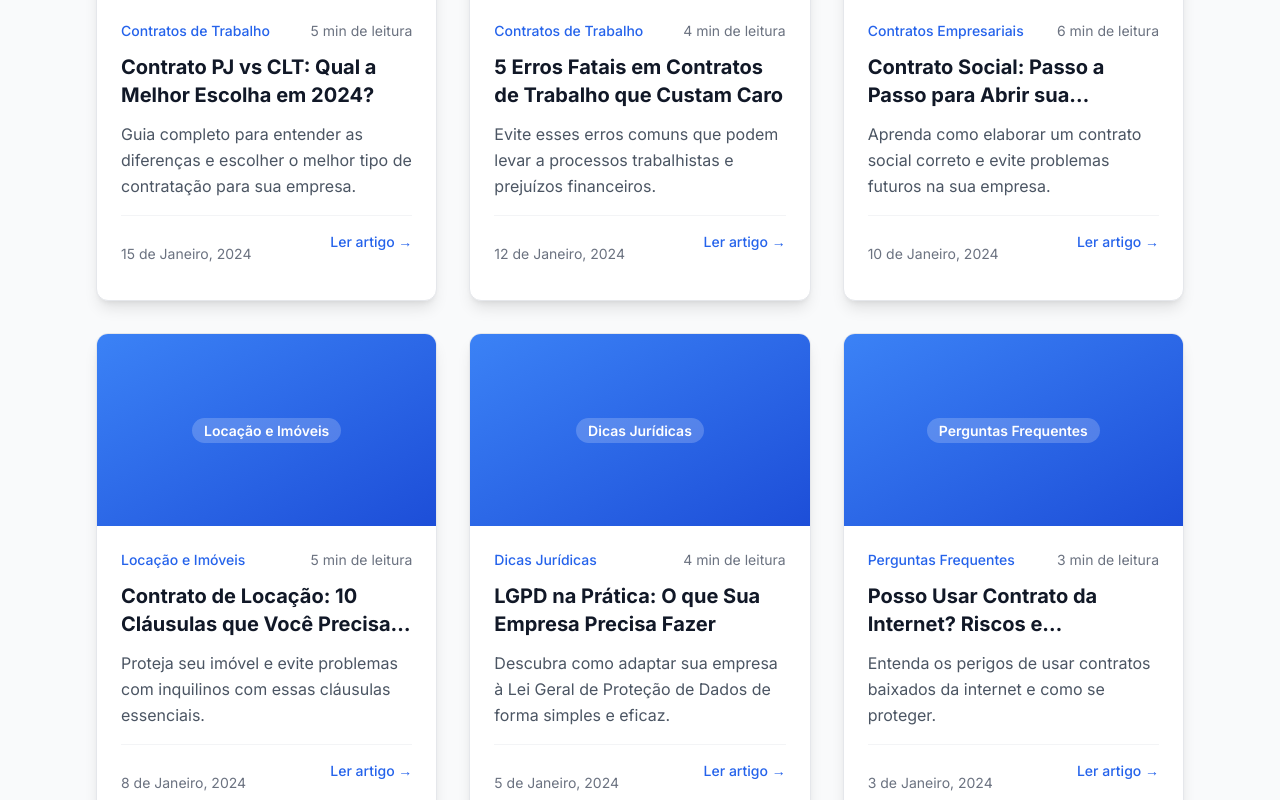
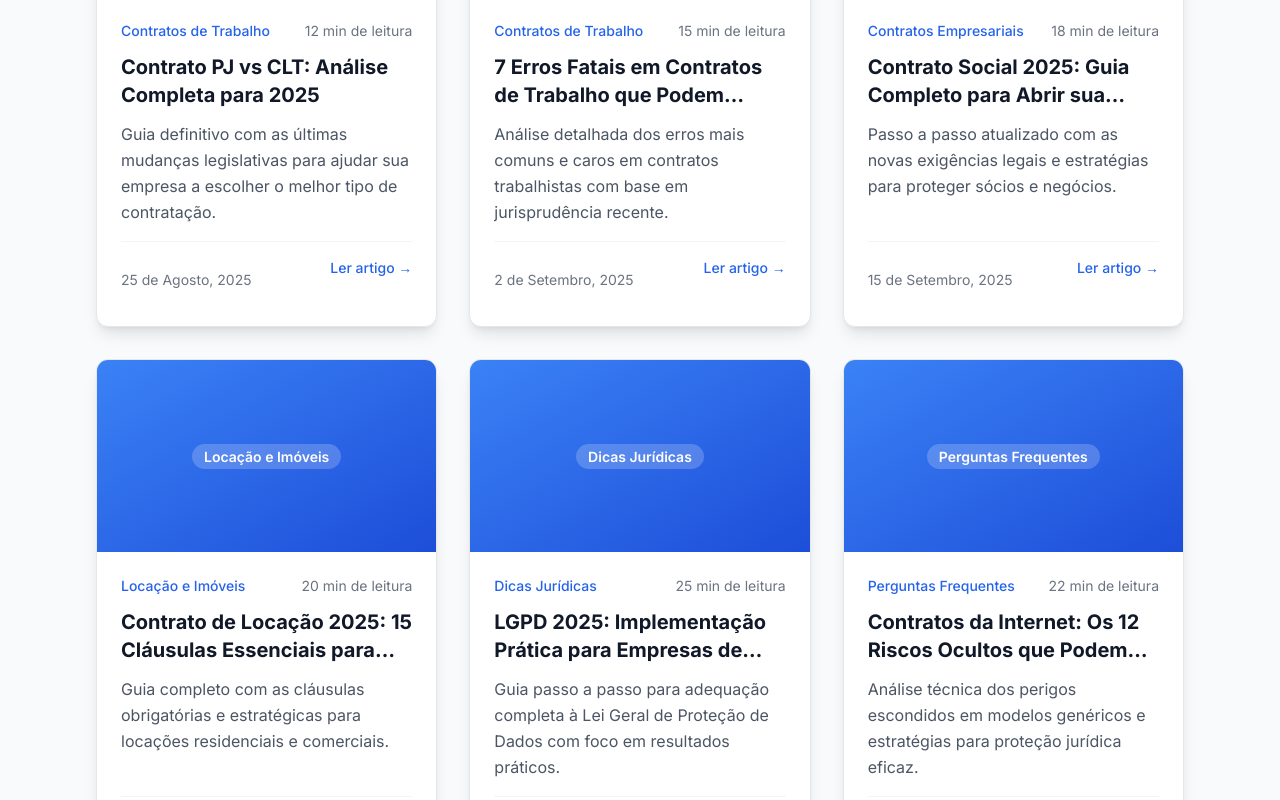
Before and after one commit to mestrereginaldo-site/contratosexpresso-site, a Next.js app: page /artigos in a window 1280 px wide. Shown: the part 640-1440 px from the top of the page. Built offline with nearby package versions, Linux system fonts and the light colour scheme.

Commit message:
Update page.js

```diff
--- a/app/artigos/page.js
+++ b/app/artigos/page.js
@@ -2,61 +2,67 @@ import Header from '../../components/Header'
 import Footer from '../../components/Footer'
 import Link from 'next/link'
 
-// Dados dos artigos - vamos começar com 6 artigos fundamentais
+// Dados dos artigos - DATAS ATUALIZADAS PARA 2025
 const artigos = [
   {
     slug: "contrato-pj-vs-clt",
-    titulo: "Contrato PJ vs CLT: Qual a Melhor Escolha em 2024?",
-    descricao: "Guia completo para entender as diferenças e escolher o melhor tipo de contratação para sua empresa.",
+    titulo: "Contrato PJ vs CLT: Análise Completa para 2025",
+    descricao: "Guia definitivo com as últimas mudanças legislativas para ajudar sua empresa a escolher o melhor tipo de contratação.",
     imagem: "/images/artigos/contrato-pj-clt.jpg",
-    data: "15 de Janeiro, 2024",
+    data: "25 de Agosto, 2025",
     categoria: "Contratos de Trabalho",
-    tempoLeitura: "5 min de leitura"
+    tempoLeitura: "12 min de leitura",
+    autor: "Dr. Reginaldo Oliveira"
   },
   {
     slug: "5-erros-contratos-trabalho",
-    titulo: "5 Erros Fatais em Contratos de Trabalho que Custam Caro",
-    descricao: "Evite esses erros comuns que podem levar a processos trabalhistas e prejuízos financeiros.",
+    titulo: "7 Erros Fatais em Contratos de Trabalho que Podem Custar Milhares",
+    descricao: "Análise detalhada dos erros mais comuns e caros em contratos trabalhistas com base em jurisprudência recente.",
     imagem: "/images/artigos/erros-contratos-trabalho.jpg",
-    data: "12 de Janeiro, 2024",
+    data: "2 de Setembro, 2025",
     categoria: "Contratos de Trabalho",
-    tempoLeitura: "4 min de leitura"
+    tempoLeitura: "15 min de leitura",
+    autor: "Dr. Reginaldo Oliveira"
   },
   {
     slug: "contrato-social-passo-a-passo",
-    titulo: "Contrato Social: Passo a Passo para Abrir sua Empresa",
-    descricao: "Aprenda como elaborar um contrato social correto e evite problemas futuros na sua empresa.",
+    titulo: "Contrato Social 2025: Guia Completo para Abrir sua Empresa com Segurança",
+    descricao: "Passo a passo atualizado com as novas exigências legais e estratégias para proteger sócios e negócios.",
     imagem: "/images/artigos/contrato-social.jpg",
-    data: "10 de Janeiro, 2024",
+    data: "15 de Setembro, 2025",
     categoria: "Contratos Empresariais",
-    tempoLeitura: "6 min de leitura"
+    tempoLeitura: "18 min de leitura",
+    autor: "Dr. Reginaldo Oliveira"
   },
   {
     slug: "contrato-locacao-10-clausulas",
-    titulo: "Contrato de Locação: 10 Cláusulas que Você Precisa Incluir",
-    descricao: "Proteja seu imóvel e evite problemas com inquilinos com essas cláusulas essenciais.",
+    titulo: "Contrato de Locação 2025: 15 Cláusulas Essenciais para Proteger seu Patrimônio",
+    descricao: "Guia completo com as cláusulas obrigatórias e estratégicas para locações residenciais e comerciais.",
     imagem: "/images/artigos/contrato-locacao.jpg",
-    data: "8 de Janeiro, 2024",
+    data: "25 de Setembro, 2025",
     categoria: "Locação e Imóveis",
-    tempoLeitura: "5 min de leitura"
+    tempoLeitura: "20 min de leitura",
+    autor: "Dr. Reginaldo Oliveira"
   },
   {
     slug: "lgpd-na-pratica",
-    titulo: "LGPD na Prática: O que Sua Empresa Precisa Fazer",
-    descricao: "Descubra como adaptar sua empresa à Lei Geral de Proteção de Dados de forma simples e eficaz.",
+    titulo: "LGPD 2025: Implementação Prática para Empresas de Todos os Portes",
+    descricao: "Guia passo a passo para adequação completa à Lei Geral de Proteção de Dados com foco em resultados práticos.",
     imagem: "/images/artigos/lgpd.jpg",
-    data: "5 de Janeiro, 2024",
+    data: "5 de Outubro, 2025",
     categoria: "Dicas Jurídicas",
-    tempoLeitura: "4 min de leitura"
+    tempoLeitura: "25 min de leitura",
+    autor: "Dr. Reginaldo Oliveira"
   },
   {
     slug: "contrato-internet-riscos",
-    titulo: "Posso Usar Contrato da Internet? Riscos e Alternativas",
-    descricao: "Entenda os perigos de usar contratos baixados da internet e como se proteger.",
+    titulo: "Contratos da Internet: Os 12 Riscos Ocultos que Podem Destruir seu Negócio",
+    descricao: "Análise técnica dos perigos escondidos em modelos genéricos e estratégias para proteção jurídica eficaz.",
     imagem: "/images/artigos/contrato-internet.jpg",
-    data: "3 de Janeiro, 2024",
+    data: "15 de Outubro, 2025",
     categoria: "Perguntas Frequentes",
-    tempoLeitura: "3 min de leitura"
+    tempoLeitura: "22 min de leitura",
+    autor: "Dr. Reginaldo Oliveira"
   }
 ]
 
```
